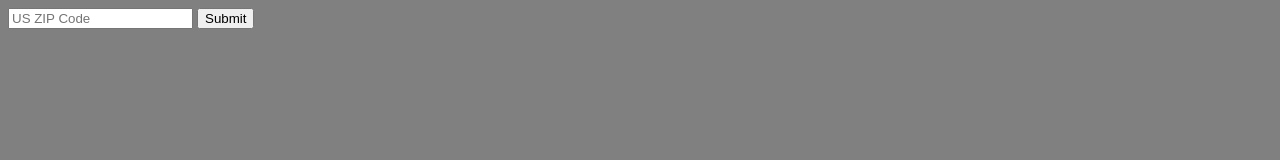
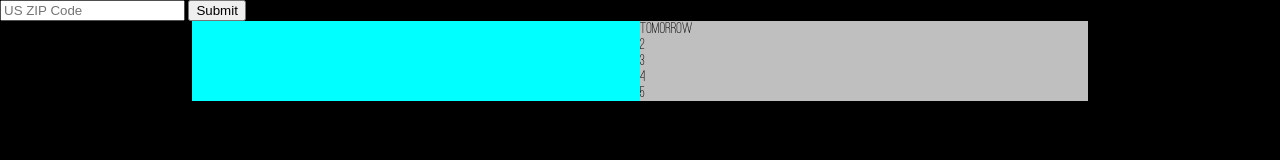
Before and after one commit to dmcfaddengalway/Weather-Forecast-App, a plain HTML site: page index.html in a window 1280 px wide. Drawn offline with nearby package versions, Linux system fonts and the light colour scheme; no server answers.

Commit message:
Style changes
Revamped layout, added new feature for 5 day forecast

```diff
--- a/apiScript.js
+++ b/JavaScript/apiScript.js
@@ -1,9 +1,20 @@
 $(document).ready(function() {
-    var apiKey = "http://api.apixu.com/v1/current.json?key=915de969c95b481981e233903172106&q=18976";
+    var apiKeyNum = "915de969c95b481981e233903172106";
+    var apiKey = "http://api.apixu.com/v1/current.json?key=915de969c95b481981e233903172106&q=18976&days=5";
+    var apiLink = "http://api.apixu.com/v1/current.json?key=";
+    var dayLength = "&days=5";
+    var loc;
 
     $('button').click(function() {
       var zipCode = $("#zipInput").val();
       console.log(zipCode);
+    });
+
+    $.getJSON('http://ipinfo.io', function(data) {
+      loc = data.loc.split(",");
+
+      var api = apiLink + apiKey + loc[0] + "," + loc[1] + dayLength;
+      console.log(api);
     });
 
     $.getJSON(apiKey, function(data) {
@@ -16,7 +27,18 @@ $(document).ready(function() {
       var windMPH = data.current.wind_mph;
       var windDir = data.current.wind_dir;
       var weatherIconCode = data.current.condition.code;
-      console.log(name);
+	  var forecastDayData = data.forecast.forecastday;
+
+	  var days = forecastDayData.map(function(x) {
+		  return x.day;
+		  console.log(days);
+	  });
+
+	  $('.forecastList .foreDay').each(function(x) {
+		 $(this).html(x.condition);
+	  });
+
+	  console.log(name);
       console.log(region);
       console.log(country);
       console.log(tempCelc);
@@ -24,7 +46,7 @@ $(document).ready(function() {
       console.log(weatherIconCode);
 
       $('.place').html("<h1>" + name + " " + region + ", " + country + "</h1>");
-      $('.tempFahr').html("<h2>" + tempFahr + "&#730; (F) | " + tempCelc + "&#730; (C)</h2>");
+      $('.tempFahr').html("<h2>" + tempFahr + "&#730;(F) | " + tempCelc + "&#730;(C)</h2>");
       $('.text').html("<h3>" + weatherText + "</h3>");
       $('.wind').html("<h3>" + windMPH + "mph " + windDir + "<h3>");
     });
--- /dev/null
+++ b/Styles/fonts.css
@@ -0,0 +1,55 @@
+@font-face {
+  font-family: "OstrichSans";
+  src: url(../assets/fonts/ostrich-sans/ostrich-regular.ttf);
+  font-weight: 500;
+  font-style: normal;
+}
+
+@font-face {
+  font-family: "OstrichSansLight";
+  src: url(../assets/fonts/ostrich-sans/OstrichSans-Light.otf);
+  font-weight: 300;
+  font-style: normal;
+}
+
+@font-face {
+  font-family: "OstrichSansMedium";
+  src: url(../assets/fonts/ostrich-sans/OstrichSans-Medium.otf);
+  font-weight: 300;
+  font-style: normal;
+}
+
+@font-face {
+  font-family: "OstrichSansDashedMedium";
+  src: url(../assets/fonts/ostrich-sans/OstrichSansDashed-Medium.otf);
+  font-weight: 300;
+  font-style: normal;
+}
+
+@font-face {
+  font-family: "OstrichSansRounded";
+  src: url(../assets/fonts/ostrich-sans/OstrichSansRounded-Medium.otf);
+  font-weight: 600;
+  font-style: normal;
+}
+
+@font-face {
+  font-family: "OstrichSansBold";
+  src: url(../assets/fonts/ostrich-sans/OstrichSans-Bold.otf);
+  font-weight: 700;
+  font-style: normal;
+}
+
+@font-face {
+  font-family: "OstrichSansBlack";
+  src: url(../assets/fonts/ostrich-sans/OstrichSans-Black.otf);
+  font-weight: 800;
+  font-style: normal;
+}
+
+@font-face {
+  font-family: "OstrichSansHeavy";
+  src: url(../assets/fonts/ostrich-sans/OstrichSans-Heavy.ttf);
+  font-weight: 900;
+  font-style: normal;
+}
--- /dev/null
+++ b/Styles/style.css
@@ -0,0 +1,63 @@
+html, body {
+	box-sizing: border-box;
+	margin: 0px;
+	padding: 0px;
+}
+
+body {
+  font-family: "OstrichSans";
+	background-color: black;
+}
+
+.weatherContainer {
+	width: 100%;
+}
+
+.weatherBox {
+	width: 70%;
+	margin: auto;
+	display: flex;
+	justify-content: center;
+}
+
+.currentWeather {
+	width: 50%;
+	background-color: aqua;
+}
+
+.forecastedWeather {
+	width: 50%;
+	background-color: rgba(255, 255, 255, 0.75);
+}
+
+.forecastList {
+	list-style: none;
+	width: 100%;
+	margin: 0px;
+	padding: 0px;
+	font-family:  "OstrichSans";
+}
+
+.place {
+	text-align: center;
+}
+
+.tempFahr, .tempCelc {
+	text-align: center;
+	font-size: 1.5em;
+}
+
+.wind {
+	font-family: "OstrichSans";
+	text-align: center;
+	font-size: 1.25em;
+	font-style: italic;
+}
+
+.text {
+	height: 25%;
+	font-family: "OstrichSans";
+	text-align: center;
+	font-size: 1.25em;
+	font-style: italic;
+}
--- a/index.html
+++ b/index.html
@@ -2,9 +2,10 @@
 <html>
   <head>
     <title>API Weather</title>
-    <link rel="stylesheet" href="style.css">
+    <link rel="stylesheet" href="./Styles/style.css">
+    <link rel="stylesheet" href="./Styles/fonts.css">
     <script type="text/javascript" src="https://cdnjs.cloudflare.com/ajax/libs/jquery/3.1.1/jquery.min.js"></script>
-    <script type="text/javascript" src="apiScript.js"></script>
+    <script type="text/javascript" src="./JavaScript/apiScript.js"></script>
   </head>
 <body>
 
@@ -13,6 +14,9 @@
     <button >Submit</button>
   </form>
 
+	<div class="weatherContainer">
+		<div class="weatherBox">
+			<div class="currentWeather">
 				<div class="place"></div>
 				<div class="temparature">
 					<div class="tempFahr"></div>
@@ -20,5 +24,18 @@
 				</div>
 				<div class="wind"></div>
 				<div class="text"></div>
+			</div>
+			<div class="forecastedWeather">
+				<ul class="forecastList">
+					<li class="foreDay">Tomorrow</li>
+					<li class="foreDay">2</li>
+					<li class="foreDay">3</li>
+					<li class="foreDay">4</li>
+					<li class="foreDay">5</li>
+				</ul>
+			</div>
+		</div>
+	</div>
+
 </body>
 </html>
--- a/style.css
+++ /dev/null
@@ -1,3 +0,0 @@
-body {
-  background-color: grey;
-}
```
Also changed, not shown: assets/fonts/ostrich-sans/SIL Open Font License.txt (added, +41 -0 lines), assets/fonts/ostrich-sans/OstrichSans-Black.otf (added), assets/fonts/ostrich-sans/OstrichSans-Bold.otf (added), assets/fonts/ostrich-sans/OstrichSans-Heavy.otf (added), assets/fonts/ostrich-sans/OstrichSans-Light.otf (added), assets/fonts/ostrich-sans/OstrichSans-Medium.otf (added), assets/fonts/ostrich-sans/OstrichSansDashed-Medium.otf (added), assets/fonts/ostrich-sans/OstrichSansRounded-Medium.otf (added), assets/fonts/ostrich-sans/ostrich-regular.ttf (added), assets/images/Cloudy.jpg (added), assets/images/Lightning.jpg (added), assets/images/Rainy.jpg (added), assets/images/Sunny.jpg (added), assets/images/Windy.jpg (added), 1 other file. Lines whose indentation alone changed are shown as unchanged.
